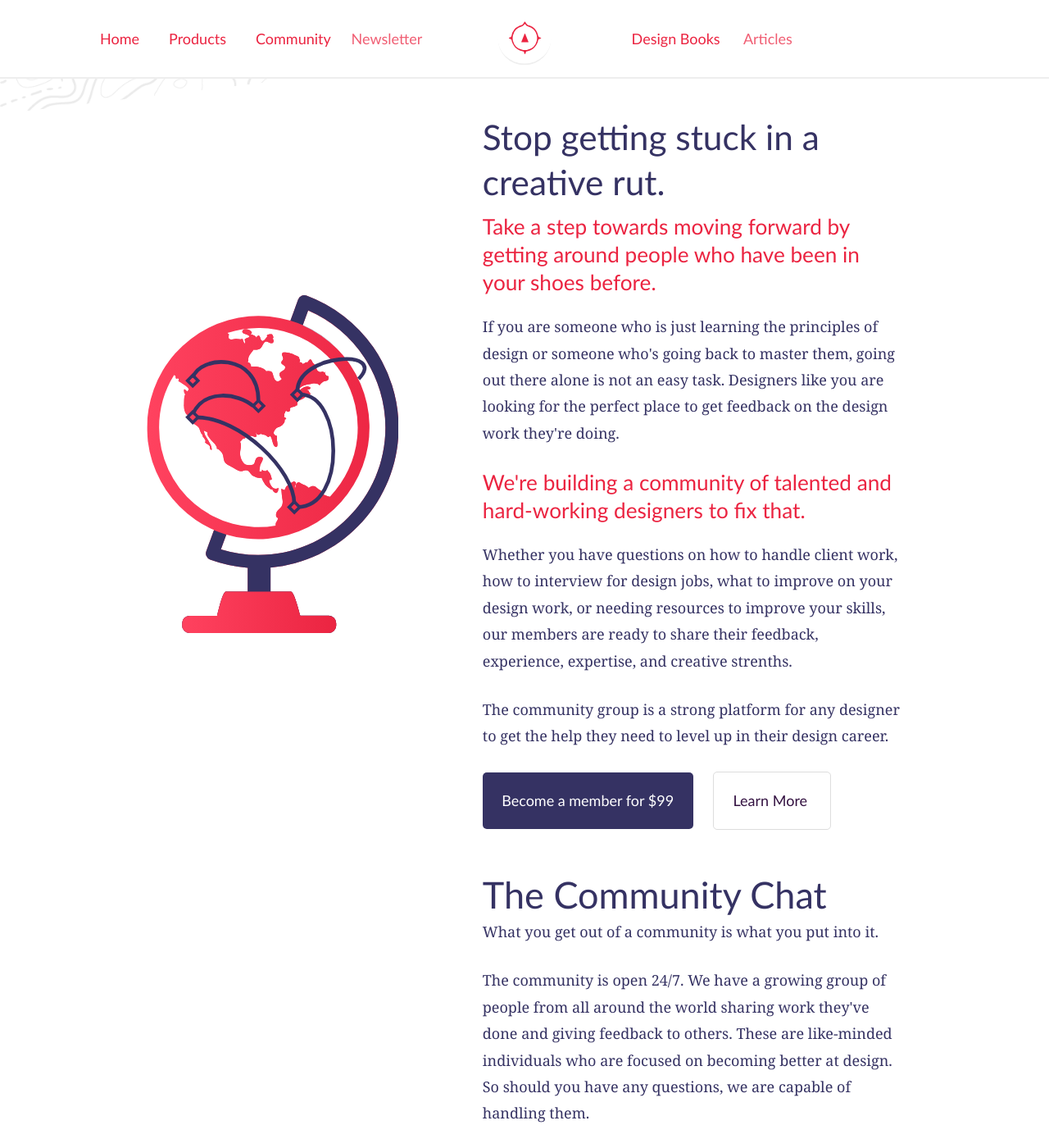
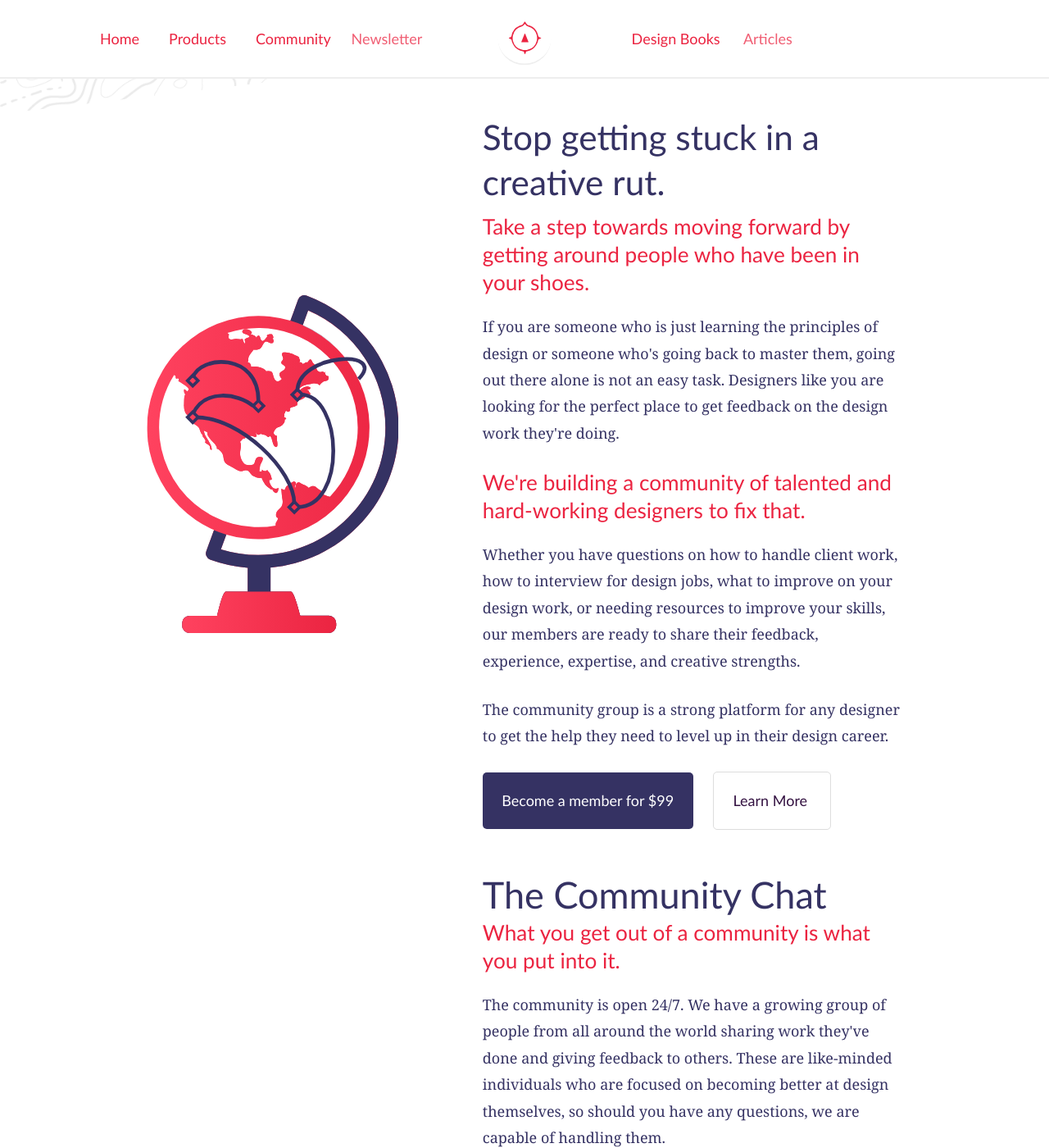
Before and after one commit to compassofdesign/site, a Jekyll site: the page built from community/index.html, in a window 1280 px wide and 1400 px high, scrolled down 576 px. Shown: the whole window at 82% size. Built offline with Jekyll 4.4.1, drawn with Linux system fonts in a browser that asks for light colours; nearby versions of some CDN libraries; a script that is not in the unit is left out; some of the changed text lies outside the part shown.

Commit message:
Update index.html

```diff
--- a/community/index.html
+++ b/community/index.html
@@ -25,10 +25,10 @@
       </div>
       <div class="module point ">
         <h2>Stop getting stuck in a creative rut.</h2>
-        <h3>Take a step towards moving forward by getting around people who have been in your shoes before.</h3>
+        <h3>Take a step towards moving forward by getting around people who have been in your shoes.</h3>
         <p>If you are someone who is just learning the principles of design or someone who's going back to master them, going out there alone is not an easy task. Designers like you are looking for the perfect place to get feedback on the design work they're doing.</p>
         <h3>We're building a community of talented and hard-working designers to fix that.</h3>
-        <p>Whether you have questions on how to handle client work, how to interview for design jobs, what to improve on your design work, or needing resources to improve your skills, our members are ready to share their feedback, experience, expertise, and creative strenths.</p>
+        <p>Whether you have questions on how to handle client work, how to interview for design jobs, what to improve on your design work, or needing resources to improve your skills, our members are ready to share their feedback, experience, expertise, and creative strengths.</p>
         <p>The community group is a strong platform for any designer to get the help they need to level up in their design career.</p>
         <!-- <p><a target="_blank" href="https://buy.compassofdesign.com/compass-of-design-community-membership/buy">Join the community</a> to get started.</p> -->
         <div class="">
@@ -47,16 +47,16 @@
         <img src="{{site.baseurl}}/assets/img/community/chat.png" alt="Making faster design decisions"/>
       </article>
       <article class="module point">
-        <h3 class="point-title"  id="more">The Community Chat</h3>
-        <p>What you get out of a community is what you put into it.</p>
-        <p>The community is open 24/7. We have a growing group of people from all around the world sharing work they've done and giving feedback to others. These are like-minded individuals who are focused on becoming better at design. So should you have any questions, we are capable of handling them.</p>
+        <h2 class="point-title"  id="more">The Community Chat</h2>
+        <h3>What you get out of a community is what you put into it.</h3>
+        <p>The community is open 24/7. We have a growing group of people from all around the world sharing work they've done and giving feedback to others. These are like-minded individuals who are focused on becoming better at design themselves, so should you have any questions, we are capable of handling them.</p>
         <p>This group functions like an active chat where you are able to do: Q&amp;A threads; share gifs, code, links, and images; and create message threads to go further into topics.</p><p>We have categories like:</p>
 <ul>
-  <li><strong>#Design-Review:  </strong>As a member of the community, you can seek good feedback on your work while it's in progress. We'll help where we can to take your design to the next level.
+  <li><strong>Design-Review:  </strong>As a member of the community, you can seek good feedback on your work while it's in progress. We'll help where we can to take your design to the next level.
 </li>
-<li><strong>#Resources: </strong>Keep updated with all sorts of great resources that you and others find outside of the community for designers.</li>
-<li><strong>#Work:</strong> Here, you can collaborate with other members, seek new job opportunities, or hire freelancers to help you.</li>
-<li><strong>#Today I Made: </strong> Share something you've made today, if you were a part of it, be proud! We can join in the fun with likes, comments, etc.</li>
+<li><strong>Resources: </strong>Keep updated with all sorts of great resources that you and others find outside of the community for designers.</li>
+<li><strong>Work:</strong> Here, you can collaborate with other members, seek new job opportunities, or hire freelancers to help you.</li>
+<li><strong>Today I Made: </strong> Share something you've made today, if you were a part of it, be proud! We can join in the fun with likes, comments, etc.</li>
 </ul>
       </article>
     </div>
@@ -72,11 +72,11 @@
         <h3 class="point-title">Design Feedback</h3>
         <p>As a designer, one of the hardest things to get is feedback that is actually helpful for your design work and portfolio.</p>
         <h4>How is this different than posting to social media or media sites like Dribbble, Behance, or Instagram?</h4>
-        <p>You actually get to know these people. If you've tried posting to Dribbble or Behance looking for feedback on your work recently, you might notice the same 10 people liking your shot immediately or the random comments coming in saying “looks good! you should check out my new logo.”
+        <p>You actually get to know these people and they get to know you and your strengths. If you've tried posting to Dribbble or Behance looking for feedback on your work recently, you might notice the same 10 people liking your shot immediately or the random comments coming in saying “looks good! you should check out my new logo.”
 
         </p><p>This chat is free of bot likes, spam comments, and unhelpful responses. </p>
 
-        <p>When you join, you immediately have access to get the right feedback on what you are doing. The group is built around helping others grow as designers. What you'll find is that not only does seeking feedback help you get better at design, but giving good feedback helps you grow as a designer as well.</p>
+        <p>When you join, you immediately have access to get the right feedback on what you are doing. The group is built around helping others grow as designers. What you'll find is that not only does seeking feedback help you get better at design, but giving good feedback helps you grow as well.</p>
       </article>
     </div>
   </div>
@@ -88,13 +88,14 @@
         <img src="{{site.baseurl}}/assets/img/community/publication.png" alt="Making faster design decisions"/>
       </article>
       <article class="module point">
-        <h3 class="point-title">Community Bonuses</h3>
+        <h3 class="point-title">Community Bonuses:</h3>
         <h4>The Community Publication</h4>
         <p>Each week, we post some of the best content from the community members to the design publication. These articles come from our experiences, research, and practice as designers.</p>
         <p>The publication is here for community members to share their voice and help empower other designers along the way.</p>
         <h4>Discounts, early access, and other free resources</h4>
         <p>There's tons of new products, courses, and resources being added for free specifically for community members before the end of the year. Along side community membership, you'll be added to the newsletter to get community updates, early access to other products, and design training in your emails each week.</p>
         <h4>There are plans for much more as we continue to grow.</h4>
+        <p>We're always working on improving the platform to make this experience one of the best for you.</p>
       </article>
     </div>
   </div>
```
Also changed, not shown: other parts of community/index.html (+1 -0 lines).
